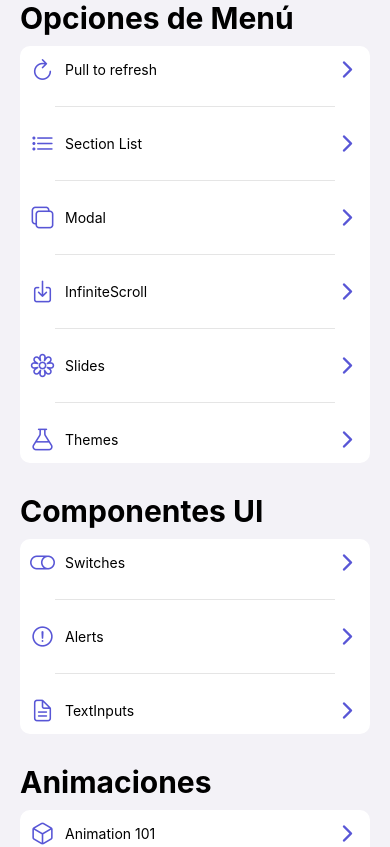
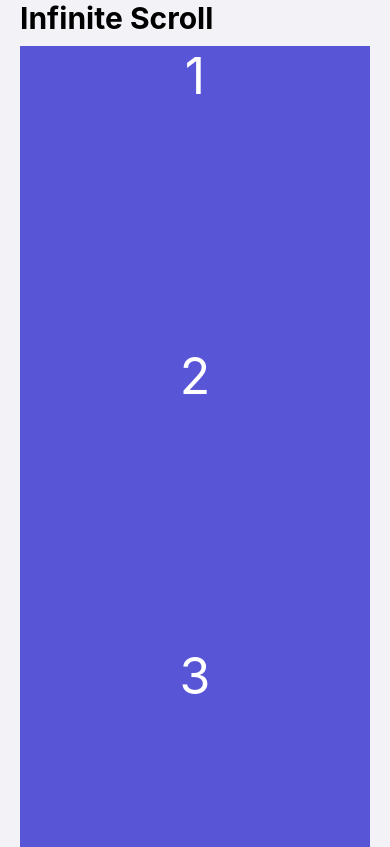
Before and after one commit to percyzavala2000/RNComponentes, a React Native app: screen /InfiniteScrollScreen in a window 390 px wide. Shown: the top 847 px of the page. Built offline with nearby package versions, Linux system fonts and the light colour scheme.

Commit message:
se agrego infinitscroll con un numeros  muestra despues de cada 3 segundos con setTimeout

```diff
--- a/src/presentation/navigator/NavigationStack.tsx
+++ b/src/presentation/navigator/NavigationStack.tsx
@@ -8,6 +8,7 @@ import { TextInputScreen } from '../screens/inputs/TextInputScreen';
 import { PullToRefreshScreen } from '../screens/ui/PullToRefreshScreen';
 import { CustomSectionListScreen } from '../screens/ui/CustomSectionListScreen';
 import { ModalScreen } from '../screens/ui/ModalScreen';
+import { InfiniteScrollScreen } from '../screens/ui/InfiniteScrollScreen';
 
 
 export const NavigationStack = () => {
@@ -25,6 +26,7 @@ export const NavigationStack = () => {
       <Stack.Screen name='PullToRefreshScreen' component={PullToRefreshScreen} />
       <Stack.Screen name='CustomSectionListScreen' component={CustomSectionListScreen} />
       <Stack.Screen name='ModalScreen' component={ModalScreen} />
+      <Stack.Screen name='InfiniteScrollScreen' component={InfiniteScrollScreen} />
 
 
     </Stack.Navigator>
--- /dev/null
+++ b/src/presentation/screens/ui/InfiniteScrollScreen.tsx
@@ -0,0 +1,54 @@
+import React, {useState} from 'react';
+import {View, Text, FlatList} from 'react-native';
+import {CustomView} from '../../components/ui/CustomView';
+import {Title} from '../../components/ui/Title';
+import {colors} from '../../../config/theme/theme';
+
+export const InfiniteScrollScreen = () => {
+  const [numbers, setNumbers] = useState([
+    '1',
+    '2',
+    '3',
+    '4',
+    '5',
+    '6',
+    '7',
+    '8',
+    '9',
+    '10',
+  ]);
+  const loadMore = () => {
+    const newArray = Array.from({length: 5}, (_, i) =>
+      (numbers.length + i + 1).toString(),
+    );
+    setTimeout(() => {
+      console.log('loading');
+      setNumbers([...numbers, ...newArray]);
+    }, 3000);
+  };
+  // render
+  return (
+    <CustomView margin>
+      <Title title="Infinite Scroll" safe />
+      <FlatList
+        data={numbers}
+        onEndReached={loadMore}
+        onEndReachedThreshold={0.5}
+        keyExtractor={item => item}
+        renderItem={({item}) => (
+          <Text
+            style={{
+              height: 300,
+              backgroundColor: colors.primary,
+              color: 'white',
+              fontSize: 50,
+              textAlign: 'center',
+            }}>
+            {' '}
+            {item}{' '}
+          </Text>
+        )}
+      />
+    </CustomView>
+  );
+};
```
